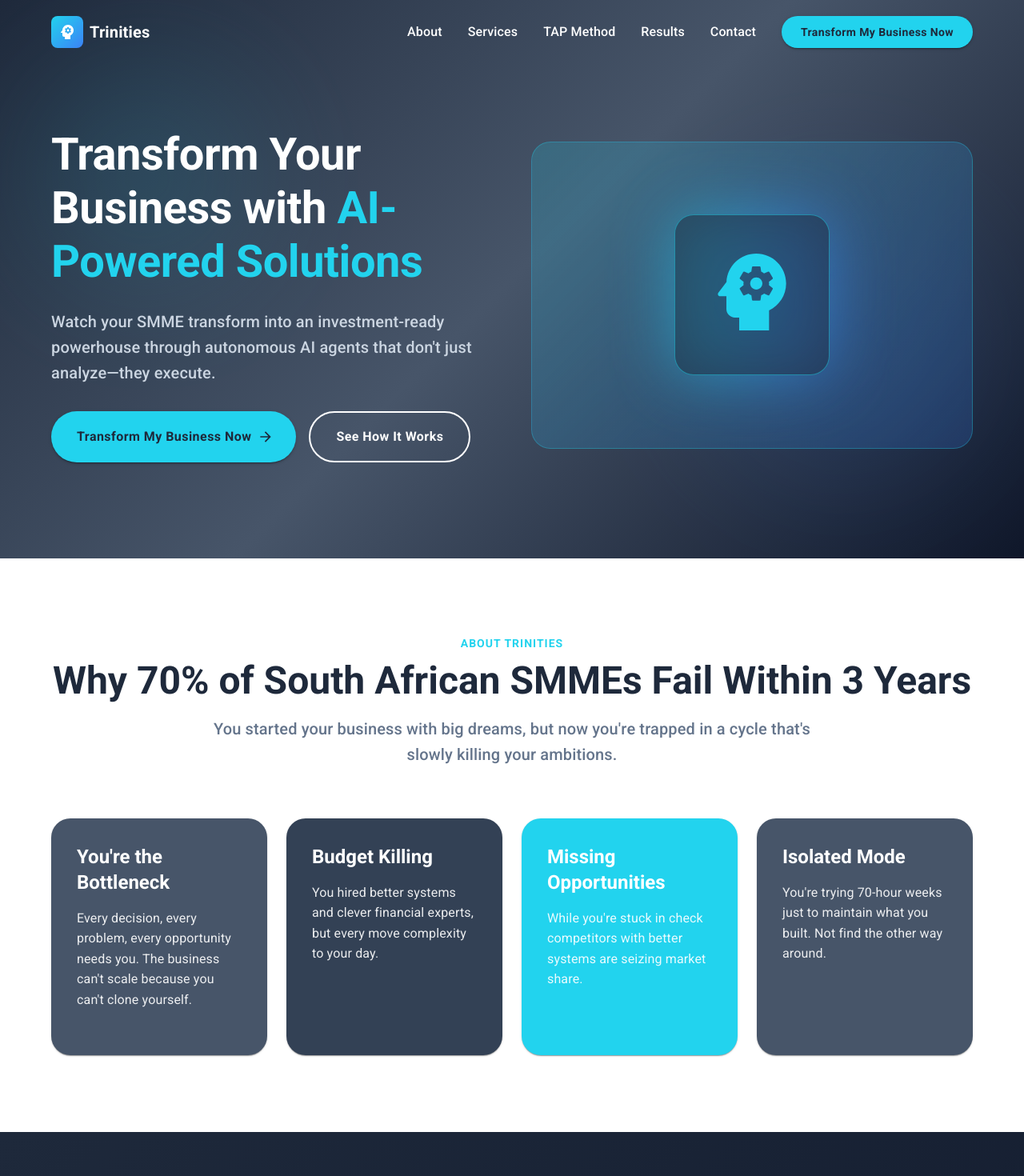
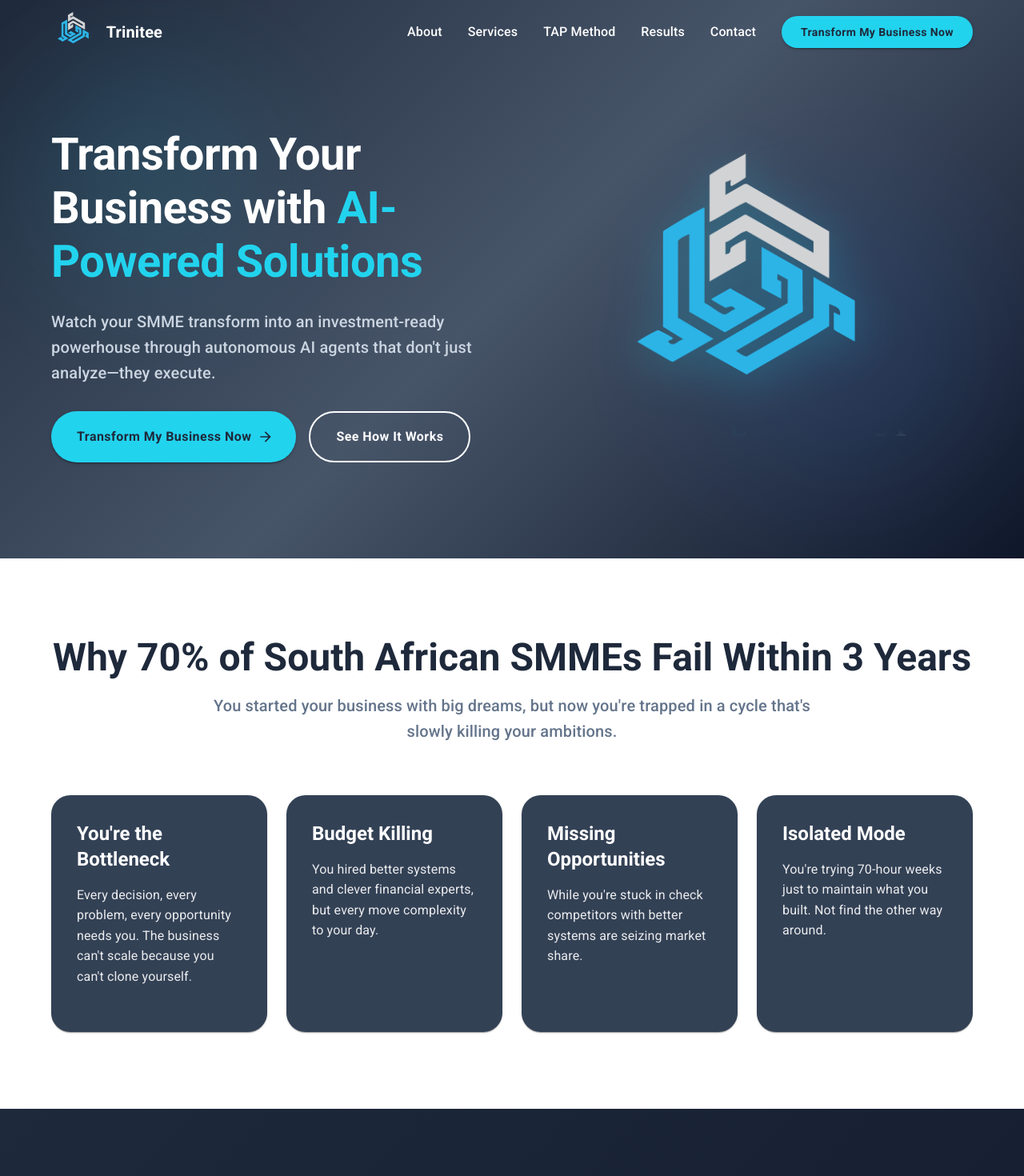
Before and after one commit to KabeloM06/Trinitee-website, a React (Vite) app: page / in a window 1280 px wide. Shown: the top 1470 px of the page at 80% size. Built offline with nearby package versions, Linux system fonts and the light colour scheme.

Commit message:
fix(home): added logo and update card colors on the home page

```diff
--- a/src/pages/Home.tsx
+++ b/src/pages/Home.tsx
@@ -19,7 +19,6 @@ import {
 } from '@mui/material'
 import {
   ArrowForward,
-  Psychology,
   CheckCircle,
   Menu as MenuIcon,
   Close as CloseIcon,
@@ -44,7 +43,7 @@ const Home: React.FC = () => {
     {
       title: "You're the Bottleneck",
       description: "Every decision, every problem, every opportunity needs you. The business can't scale because you can't clone yourself.",
-      color: '#475569'
+      color: '#334155'
     },
     {
       title: "Budget Killing",
@@ -54,12 +53,12 @@ const Home: React.FC = () => {
     {
       title: "Missing Opportunities",
       description: "While you're stuck in check competitors with better systems are seizing market share.",
-      color: '#22d3ee'
+      color: '#334155'
     },
     {
       title: "Isolated Mode",
       description: "You're trying 70-hour weeks just to maintain what you built. Not find the other way around.",
-      color: '#475569'
+      color: '#334155'
     }
   ]
 
@@ -71,7 +70,8 @@ const Home: React.FC = () => {
         "Business diagnostic & 5-key areas",
         "AI deployment and immediate process optimization"
       ],
-      gradient: 'linear-gradient(135deg, #22d3ee 0%, #06b6d4 100%)'
+      gradient: 'linear-gradient(135deg, #334155 0%, #1e293b 100%)',
+      hoverGradient: 'linear-gradient(135deg, #22d3ee 0%, #06b6d4 100%)'
     },
     {
       title: "Awareness",
@@ -80,7 +80,8 @@ const Home: React.FC = () => {
         "Proven AI autonomous transformation",
         "Automated decisions implementation"
       ],
-      gradient: 'linear-gradient(135deg, #475569 0%, #334155 100%)'
+      gradient: 'linear-gradient(135deg, #334155 0%, #1e293b 100%)',
+      hoverGradient: 'linear-gradient(135deg, #22d3ee 0%, #06b6d4 100%)'
     },
     {
       title: "Performance",
@@ -89,7 +90,8 @@ const Home: React.FC = () => {
         "Investment-grade reporting mechanisms prepared",
         "Scalable growth systems"
       ],
-      gradient: 'linear-gradient(135deg, #334155 0%, #1e293b 100%)'
+      gradient: 'linear-gradient(135deg, #334155 0%, #1e293b 100%)',
+      hoverGradient: 'linear-gradient(135deg, #22d3ee 0%, #06b6d4 100%)'
     }
   ]
 
@@ -134,20 +136,17 @@ const Home: React.FC = () => {
       >
         <Container maxWidth="lg">
           <Box sx={{ display: 'flex', justifyContent: 'space-between', alignItems: 'center', height: 80 }}>
-            <Box sx={{ display: 'flex', alignItems: 'center', gap: 1 }}>
+            <Box sx={{ display: 'flex', alignItems: 'center', gap: 1.5 }}>
               <Box
+                component="img"
+                src="/images/logo.png"
+                alt="Trinitee Logo"
                 sx={{
-                  width: 40,
-                  height: 40,
-                  background: 'linear-gradient(135deg, #22d3ee 0%, #3b82f6 100%)',
-                  borderRadius: 2,
-                  display: 'flex',
-                  alignItems: 'center',
-                  justifyContent: 'center',
+                  height: 50,
+                  width: 'auto',
+                  objectFit: 'contain',
                 }}
-              >
-                <Psychology sx={{ color: 'white', fontSize: 24 }} />
-              </Box>
+              />
               <Typography
                 variant="h6"
                 sx={{
@@ -156,7 +155,7 @@ const Home: React.FC = () => {
                   transition: 'color 0.3s ease',
                 }}
               >
-                Trinities
+                Trinitee
               </Typography>
             </Box>
 
@@ -357,45 +356,26 @@ const Home: React.FC = () => {
             </Grid>
 
             <Grid item xs={12} md={6}>
-              <Box sx={{ position: 'relative' }}>
               <Box
                 sx={{
-                    width: '100%',
-                    height: 384,
-                    background: 'linear-gradient(135deg, rgba(34, 211, 238, 0.2) 0%, rgba(59, 130, 246, 0.2) 100%)',
-                    borderRadius: 6,
-                    backdropFilter: 'blur(4px)',
-                    border: '1px solid rgba(34, 211, 238, 0.3)',
                   display: 'flex',
                   alignItems: 'center',
                   justifyContent: 'center',
+                  minHeight: 384,
                 }}
               >
-                  <Box sx={{ position: 'relative' }}>
                 <Box
+                  component="img"
+                  src="/images/logo.png"
+                  alt="Trinitee Logo"
                   sx={{
-                        position: 'absolute',
-                        inset: 0,
-                        background: 'linear-gradient(to right, #22d3ee, #3b82f6)',
-                        borderRadius: 6,
-                        filter: 'blur(40px)',
-                        opacity: 0.5,
-                        animation: 'pulse 2s ease-in-out infinite',
+                    width: '100%',
+                    maxWidth: 400,
+                    height: 'auto',
+                    objectFit: 'contain',
+                    filter: 'drop-shadow(0 10px 30px rgba(34, 211, 238, 0.3))',
                   }}
                 />
-                    <Box
-                      sx={{
-                        position: 'relative',
-                        bgcolor: 'rgba(30, 41, 59, 0.5)',
-                        p: 4,
-                        borderRadius: 6,
-                        border: '1px solid rgba(34, 211, 238, 0.5)',
-                      }}
-                    >
-                      <Psychology sx={{ fontSize: 128, color: '#22d3ee' }} />
-                    </Box>
-                  </Box>
-                </Box>
               </Box>
             </Grid>
           </Grid>
@@ -406,18 +386,6 @@ const Home: React.FC = () => {
       <Box id="about" sx={{ py: { xs: 8, md: 12 }, bgcolor: 'white' }}>
         <Container maxWidth="lg">
           <Box sx={{ textAlign: 'center', mb: 8 }}>
-            <Typography
-              sx={{
-                color: '#22d3ee',
-                fontWeight: 600,
-                mb: 1,
-                fontSize: '0.875rem',
-                textTransform: 'uppercase',
-                letterSpacing: 1,
-              }}
-            >
-              About Trinities
-            </Typography>
             <Typography
               variant="h3"
               sx={{
@@ -449,6 +417,7 @@ const Home: React.FC = () => {
                     '&:hover': {
                       transform: 'scale(1.05)',
                       boxShadow: '0 20px 40px rgba(0,0,0,0.3)',
+                      background: 'linear-gradient(135deg, #22d3ee 0%, #06b6d4 100%)',
                     },
                   }}
                 >
@@ -478,18 +447,6 @@ const Home: React.FC = () => {
       >
         <Container maxWidth="lg">
           <Box sx={{ textAlign: 'center', mb: 8 }}>
-            <Typography
-              sx={{
-                color: '#22d3ee',
-                fontWeight: 600,
-                mb: 1,
-                fontSize: '0.875rem',
-                textTransform: 'uppercase',
-                letterSpacing: 1,
-              }}
-            >
-              About Trinities
-            </Typography>
             <Typography
               variant="h3"
               sx={{
@@ -617,6 +574,7 @@ const Home: React.FC = () => {
                     '&:hover': {
                       transform: 'scale(1.05)',
                       boxShadow: '0 20px 40px rgba(0,0,0,0.3)',
+                      background: stage.hoverGradient,
                     },
                   }}
                 >
@@ -670,28 +628,25 @@ const Home: React.FC = () => {
       <Box component="footer" sx={{ bgcolor: '#0f172a', color: 'white', py: 6 }}>
         <Container maxWidth="lg">
           <Box sx={{ textAlign: 'center' }}>
-            <Box sx={{ display: 'flex', alignItems: 'center', justifyContent: 'center', gap: 1, mb: 3 }}>
+            <Box sx={{ display: 'flex', alignItems: 'center', justifyContent: 'center', gap: 1.5, mb: 3 }}>
               <Box
+                component="img"
+                src="/images/logo.png"
+                alt="Trinitee Logo"
                 sx={{
-                  width: 40,
-                  height: 40,
-                  background: 'linear-gradient(135deg, #22d3ee 0%, #3b82f6 100%)',
-                  borderRadius: 2,
-                  display: 'flex',
-                  alignItems: 'center',
-                  justifyContent: 'center',
+                  height: 50,
+                  width: 'auto',
+                  objectFit: 'contain',
                 }}
-              >
-                <Psychology sx={{ color: 'white', fontSize: 24 }} />
-              </Box>
+              />
               <Typography variant="h5" sx={{ fontWeight: 700 }}>
-                Trinities
+                Trinitee
               </Typography>
             </Box>
             <Typography sx={{ color: '#94a3b8', mb: 2 }}>
               Transforming South African SMMEs with autonomous AI solutions
             </Typography>
-            <Typography sx={{ color: '#64748b' }}>© 2025 Trinities. All rights reserved.</Typography>
+            <Typography sx={{ color: '#64748b' }}>© 2025 Trinitee. All rights reserved.</Typography>
           </Box>
         </Container>
       </Box>
--- a/src/pages/Services.tsx
+++ b/src/pages/Services.tsx
@@ -28,7 +28,6 @@ import {
   TransformOutlined,
   BarChartOutlined,
   AssignmentTurnedInOutlined,
-  Psychology,
   Menu as MenuIcon,
   Close as CloseIcon,
 } from '@mui/icons-material'
@@ -170,20 +169,17 @@ const Services: React.FC = () => {
       >
         <Container maxWidth="lg">
           <Box sx={{ display: 'flex', justifyContent: 'space-between', alignItems: 'center', height: 80 }}>
-            <Box sx={{ display: 'flex', alignItems: 'center', gap: 1, cursor: 'pointer' }} onClick={() => navigate('/')}>
+            <Box sx={{ display: 'flex', alignItems: 'center', gap: 1.5, cursor: 'pointer' }} onClick={() => navigate('/')}>
               <Box
+                component="img"
+                src="/images/logo.png"
+                alt="Trinitee Logo"
                 sx={{
-                  width: 40,
-                  height: 40,
-                  background: 'linear-gradient(135deg, #22d3ee 0%, #3b82f6 100%)',
-                  borderRadius: 2,
-                  display: 'flex',
-                  alignItems: 'center',
-                  justifyContent: 'center',
+                  height: 50,
+                  width: 'auto',
+                  objectFit: 'contain',
                 }}
-              >
-                <Psychology sx={{ color: 'white', fontSize: 24 }} />
-              </Box>
+              />
               <Typography
                 variant="h6"
                 sx={{
@@ -192,7 +188,7 @@ const Services: React.FC = () => {
                   transition: 'color 0.3s ease',
                 }}
               >
-                Trinities
+                Trinitee
               </Typography>
             </Box>
 
--- a/src/pages/Tap.tsx
+++ b/src/pages/Tap.tsx
@@ -127,20 +127,17 @@ const Tap: React.FC = () => {
       >
         <Container maxWidth="lg">
           <Box sx={{ display: 'flex', justifyContent: 'space-between', alignItems: 'center', height: 80 }}>
-            <Box sx={{ display: 'flex', alignItems: 'center', gap: 1, cursor: 'pointer' }} onClick={() => navigate('/')}>
+            <Box sx={{ display: 'flex', alignItems: 'center', gap: 1.5, cursor: 'pointer' }} onClick={() => navigate('/')}>
               <Box
+                component="img"
+                src="/images/logo.png"
+                alt="Trinitee Logo"
                 sx={{
-                  width: 40,
-                  height: 40,
-                  background: 'linear-gradient(135deg, #22d3ee 0%, #3b82f6 100%)',
-                  borderRadius: 2,
-                  display: 'flex',
-                  alignItems: 'center',
-                  justifyContent: 'center',
+                  height: 50,
+                  width: 'auto',
+                  objectFit: 'contain',
                 }}
-              >
-                <Psychology sx={{ color: 'white', fontSize: 24 }} />
-              </Box>
+              />
               <Typography
                 variant="h6"
                 sx={{
@@ -149,7 +146,7 @@ const Tap: React.FC = () => {
                   transition: 'color 0.3s ease',
                 }}
               >
-                Trinities
+                Trinitee
               </Typography>
             </Box>
 
```
Also changed, not shown: public/images/logo.png (added). Lines whose indentation alone changed are shown as unchanged.
